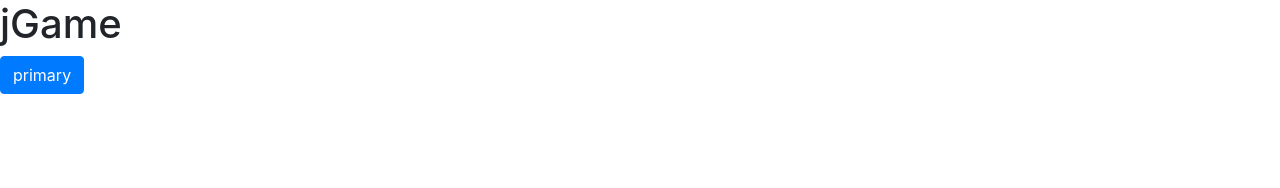
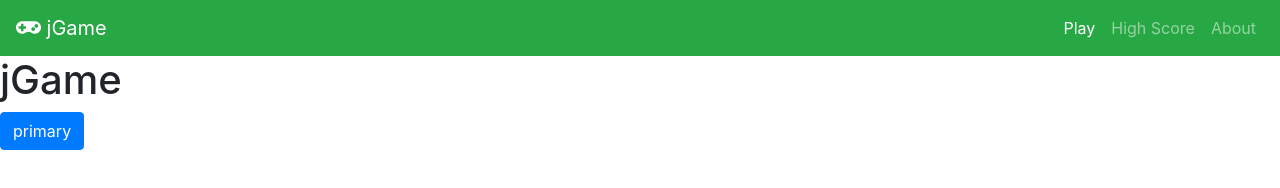
Before and after one commit to anna-dorsch/jgame, a plain HTML site: page index.html in a window 1280 px wide. Drawn offline with nearby package versions, Linux system fonts and the light colour scheme.

Commit message:
Second Solution

```diff
--- a/index.html
+++ b/index.html
@@ -7,11 +7,35 @@
 
     <!-- Bootstrap CSS -->
     <link rel="stylesheet" href="https://stackpath.bootstrapcdn.com/bootstrap/4.1.3/css/bootstrap.min.css" integrity="sha384-MCw98/SFnGE8fJT3GXwEOngsV7Zt27NXFoaoApmYm81iuXoPkFOJwJ8ERdknLPMO" crossorigin="anonymous">
+    <!-- Font Awesome -->
+    <link rel="stylesheet" href="https://use.fontawesome.com/releases/v5.4.1/css/all.css" integrity="sha384-5sAR7xN1Nv6T6+dT2mhtzEpVJvfS3NScPQTrOxhwjIuvcA67KV2R5Jz6kr4abQsz" crossorigin="anonymous">
+    <!-- Own Stylesheet -->
     <link rel="stylesheet" href="style.css">
 
     <title>jGame</title>
   </head>
   <body>
+      <nav class="navbar navbar-expand-sm navbar-dark bg-success">
+          <a class="navbar-brand" href="#"><i class="fas fa-gamepad"></i>  jGame</a>
+          <button class="navbar-toggler" type="button" data-toggle="collapse" data-target="#navbarSupportedContent" aria-controls="navbarSupportedContent" aria-expanded="false" aria-label="Toggle navigation">
+            <span class="navbar-toggler-icon"></span>
+          </button>
+
+          <div class="collapse navbar-collapse" id="navbarSupportedContent">
+            <ul class="navbar-nav ml-auto">
+              <li class="nav-item active">
+                <a class="nav-link" href="play">Play</a>
+              </li>
+              <li class="nav-item">
+                <a class="nav-link" href="high-score">High Score</a>
+              </li>
+              <li class="nav-item">
+                  <a class="nav-link" href="about">About</a>
+                </li>
+            </ul>
+
+          </div>
+        </nav>
     <h1>jGame</h1>
     <button class="btn btn-primary">primary</button>
 
```
